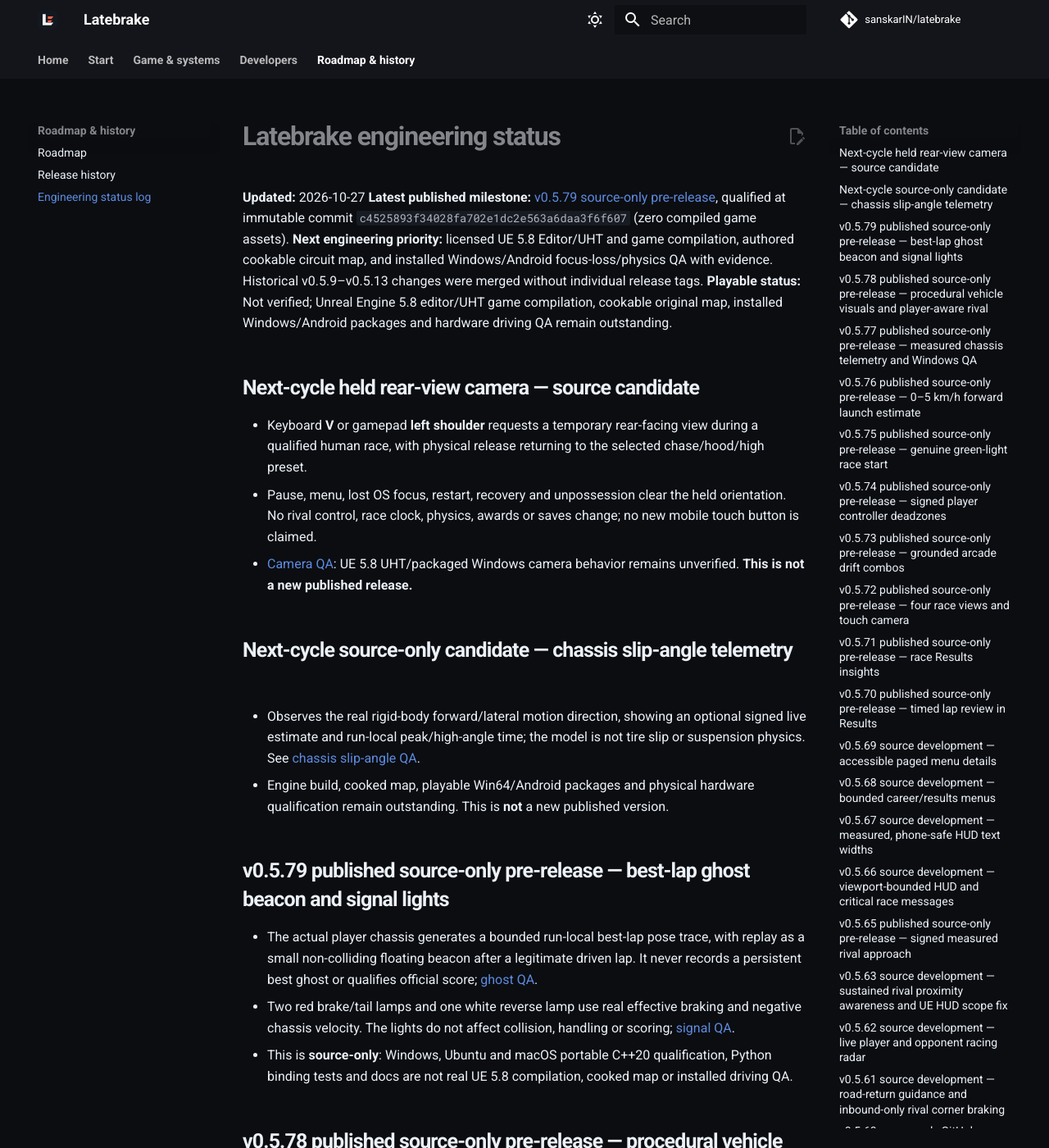
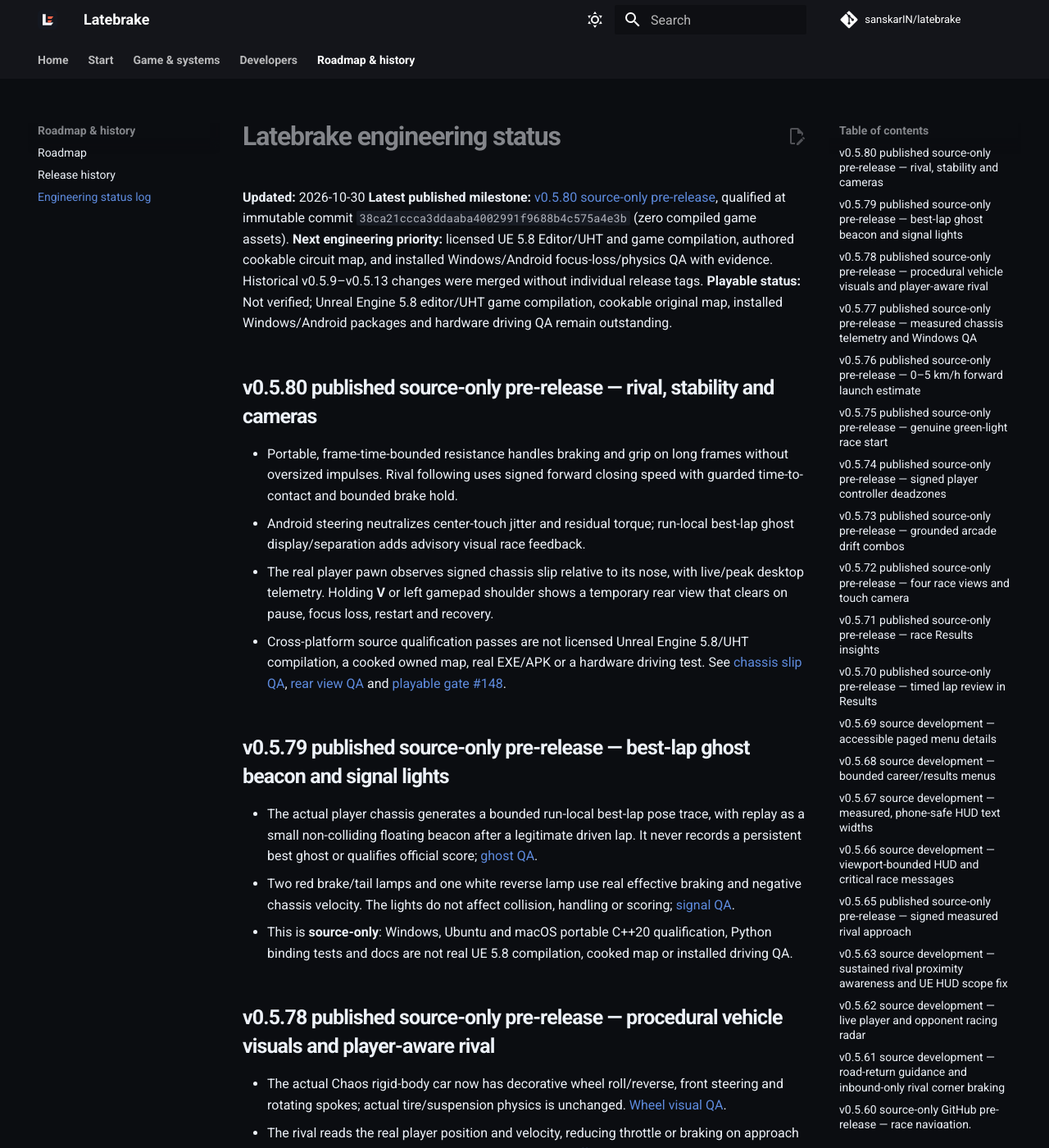
Before and after one commit to sanskarIN/latebrake, an MkDocs documentation site: the page built from docs/STATUS.md, in a window 1280 px wide and 1400 px high. Shown: the whole window at 82% size. Built offline with MkDocs 1.6.1 and Material for MkDocs 9.7.7, drawn with Linux system fonts in a browser that asks for light colours; comment, search, counter and statistics services are not loaded.

Commit message:
docs(release): align docs/STATUS.md with verified v0.5.80 source snapshot

```diff
--- a/docs/STATUS.md
+++ b/docs/STATUS.md
@@ -1,20 +1,16 @@
 # Latebrake engineering status
 
-**Updated:** 2026-10-27
-**Latest published milestone:** [v0.5.79 source-only pre-release](https://github.com/sanskarIN/latebrake/releases/tag/v0.5.79), qualified at immutable commit `c4525893f34028fa702e1dc2e563a6daa3f6f607` (zero compiled game assets).
+**Updated:** 2026-10-30
+**Latest published milestone:** [v0.5.80 source-only pre-release](https://github.com/sanskarIN/latebrake/releases/tag/v0.5.80), qualified at immutable commit `38ca21ccca3ddaaba4002991f9688b4c575a4e3b` (zero compiled game assets).
 **Next engineering priority:** licensed UE 5.8 Editor/UHT and game compilation, authored cookable circuit map, and installed Windows/Android focus-loss/physics QA with evidence. Historical v0.5.9–v0.5.13 changes were merged without individual release tags.
 **Playable status:** Not verified; Unreal Engine 5.8 editor/UHT game compilation, cookable original map, installed Windows/Android packages and hardware driving QA remain outstanding.
 
-## Next-cycle held rear-view camera — source candidate
+## v0.5.80 published source-only pre-release — rival, stability and cameras
 
-- Keyboard **V** or gamepad **left shoulder** requests a temporary rear-facing view during a qualified human race, with physical release returning to the selected chase/hood/high preset.
-- Pause, menu, lost OS focus, restart, recovery and unpossession clear the held orientation. No rival control, race clock, physics, awards or saves change; no new mobile touch button is claimed.
-- [Camera QA](HELD_LOOK_BACK_CAMERA_QA.md): UE 5.8 UHT/packaged Windows camera behavior remains unverified. **This is not a new published release.**
-
-## Next-cycle source-only candidate — chassis slip-angle telemetry
-
-- Observes the real rigid-body forward/lateral motion direction, showing an optional signed live estimate and run-local peak/high-angle time; the model is not tire slip or suspension physics. See [chassis slip-angle QA](CHASSIS_SLIP_ANGLE_QA.md).
-- Engine build, cooked map, playable Win64/Android packages and physical hardware qualification remain outstanding. This is **not** a new published version.
+- Portable, frame-time-bounded resistance handles braking and grip on long frames without oversized impulses. Rival following uses signed forward closing speed with guarded time-to-contact and bounded brake hold.
+- Android steering neutralizes center-touch jitter and residual torque; run-local best-lap ghost display/separation adds advisory visual race feedback.
+- The real player pawn observes signed chassis slip relative to its nose, with live/peak desktop telemetry. Holding **V** or left gamepad shoulder shows a temporary rear view that clears on pause, focus loss, restart and recovery.
+- Cross-platform source qualification passes are not licensed Unreal Engine 5.8/UHT compilation, a cooked owned map, real EXE/APK or a hardware driving test. See [chassis slip QA](CHASSIS_SLIP_ANGLE_QA.md), [rear view QA](HELD_LOOK_BACK_CAMERA_QA.md) and [playable gate #148](https://github.com/sanskarIN/latebrake/issues/148).
 
 ## v0.5.79 published source-only pre-release — best-lap ghost beacon and signal lights
 
```
